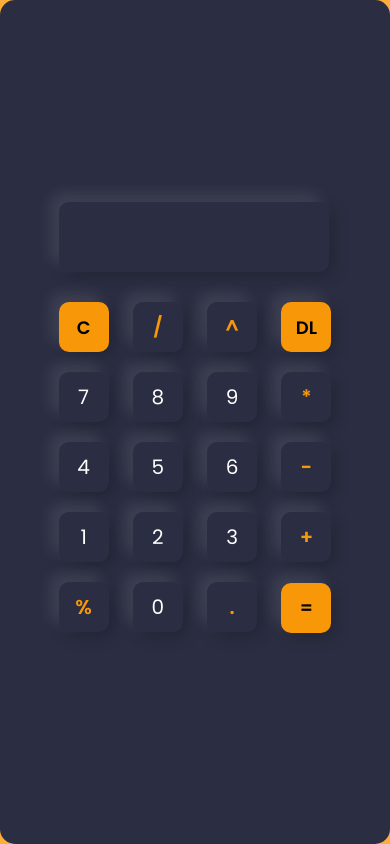
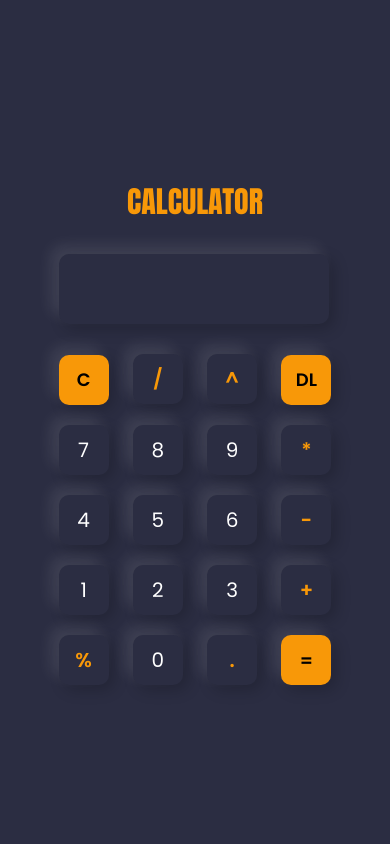
Before and after one commit to Zofishank/Calculator, a plain HTML site: page index.html in a window 390 px wide. Drawn offline with Linux system fonts and the light colour scheme.

Commit message:
completed

```diff
--- a/index.html
+++ b/index.html
@@ -17,7 +17,7 @@
 
         <div class="calculator">
             <form>
-
+                <h1 class ="name">Calculator</h1>
                 <div class="display_box">
                     <input type="text" class="display" >
                 </div>
--- a/style.css
+++ b/style.css
@@ -29,6 +29,9 @@ body{
     font-weight: 400;
     font-style: normal;
     font-size: 30px;
+}
+.name{
+    font-size: 0;
 }
 .calculator{
     width: 350px;
@@ -90,28 +93,24 @@ input{
     .page{
         gap: 0;
     }
+    .name{
+        font-size: 30px;
+        color: #f89808;
+        text-align: center;
+        font-family: "Anton", sans-serif;
+        font-weight: 400;
+        font-style: normal;
+        padding: 30px;
+        text-transform: uppercase;
+    }
     .calculator {
       width: 100%;
       height: 100%;
       margin-top: 0;
+      border-radius: 0;
     }
 
     .title {
       font-size: 0;
     }
   }
-  @media only screen and (max-height: 60px){
-    body {
-      background: #282042;
-    }
-
-    .calculator {
-      width: 100%;
-      height: 100%;
-      margin-top: 0;
-    }
-
-    .title {
-      font-size: 0;
-    }
-  }
```
